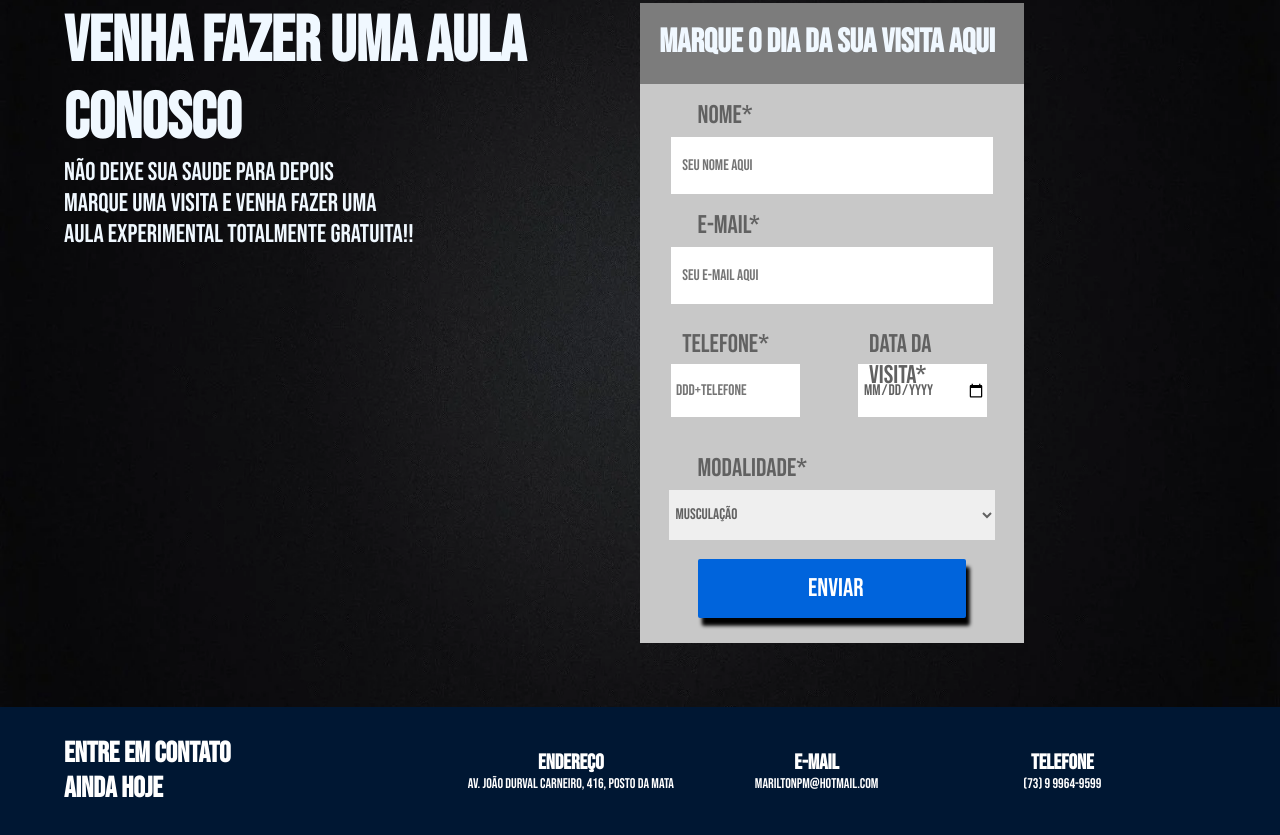
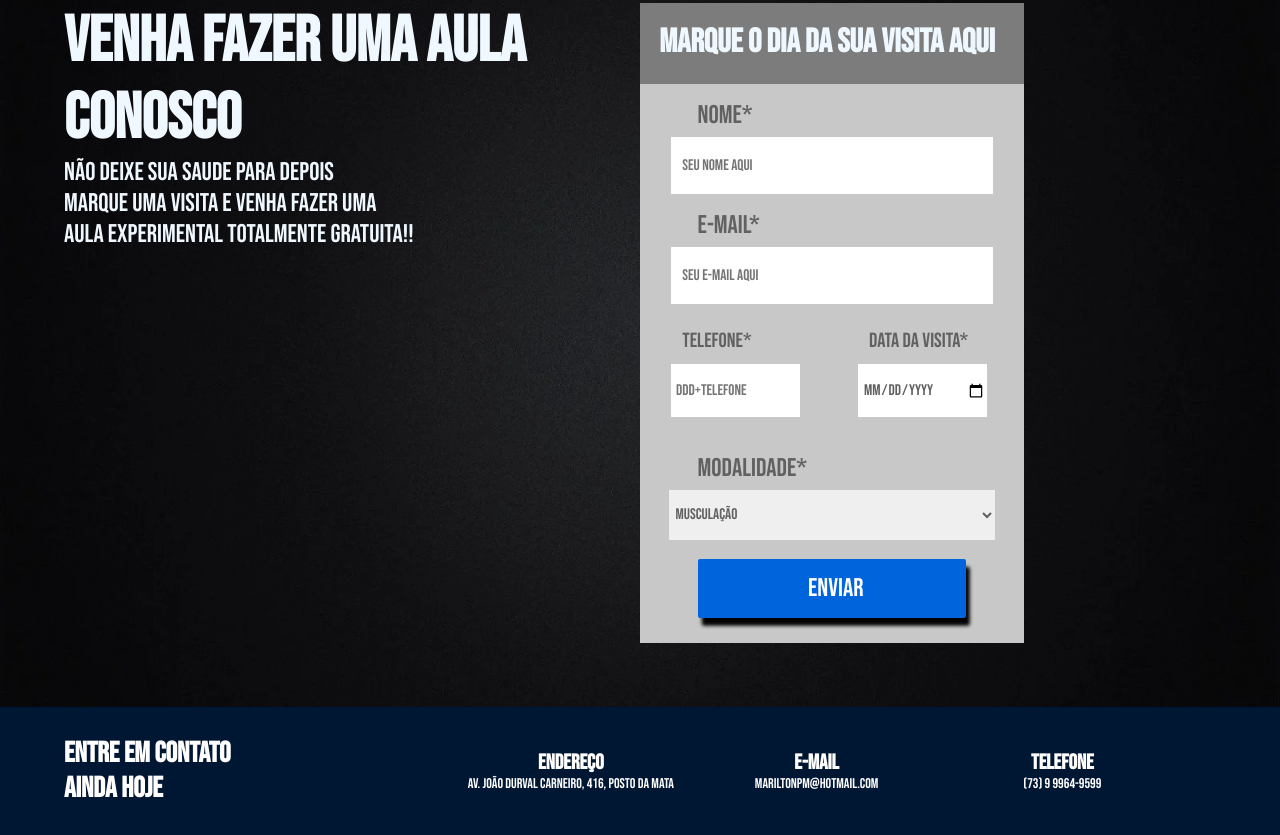
Before and after one commit to pedrodabahia/Espaco_Fit, a plain HTML site: page index.html in a window 1280 px wide. Shown: the part 4611-5446 px from the top of the page. Drawn offline with Linux system fonts and the light colour scheme.

Commit message:
Update style.css

```diff
--- a/css/style.css
+++ b/css/style.css
@@ -331,7 +331,7 @@
     }
 
     section.formulario form.form-aula .data label,section.formulario form.form-aula  .tele label{
-        font-size: 2vw;
+        font-size: 1.6vw;
         margin-bottom: -10%;
     }
 
```
